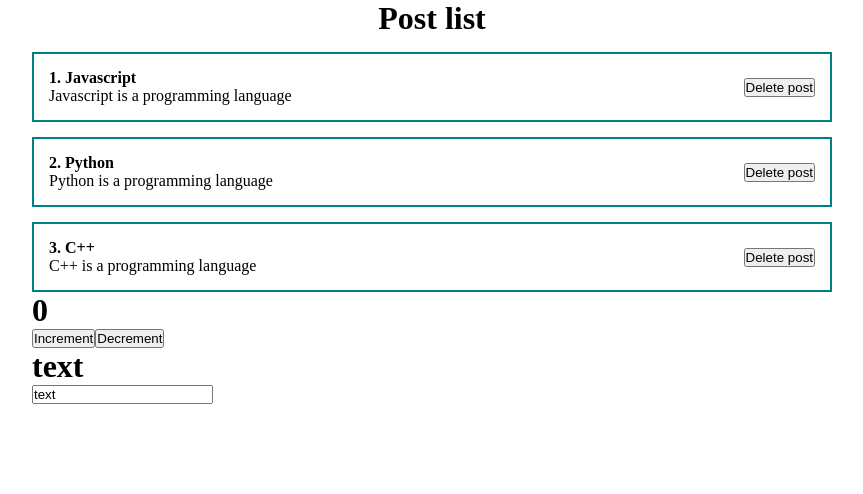
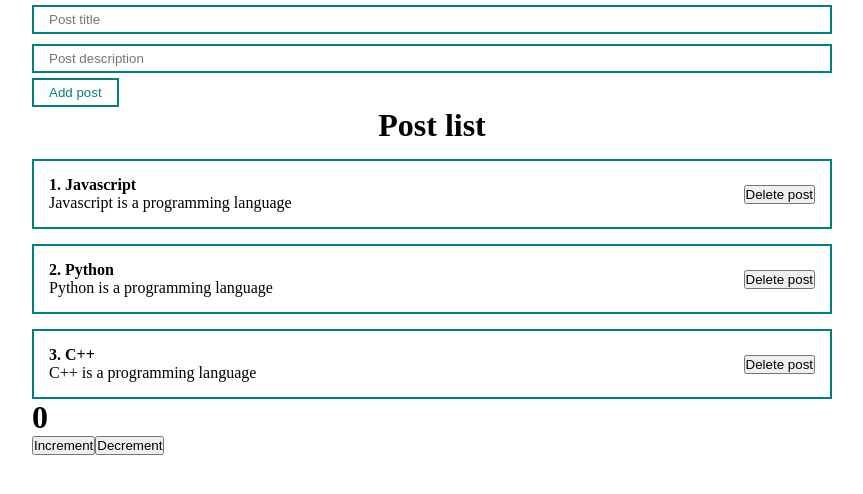
Before and after one commit to Katsiaryna-Andrabaila/react-app, a React (Create React App) app: page / in a window 1280 px wide. Shown: the top 494 px of the page, without its empty margins (208-1071 px from the left). Built offline with nearby package versions, Linux system fonts and the light colour scheme.

Commit message:
feat: implement post addition

```diff
--- a/src/App.js
+++ b/src/App.js
@@ -2,9 +2,10 @@ import { useState } from "react";
 import Counter from "./components/Counter";
 import "./styles/App.css";
 import PostList from "./components/PostList";
+import MyButton from "./components/UI/button/MyButton";
+import MyInput from "./components/UI/input/MyInput";
 
 function App() {
-  const [value, setValue] = useState("text");
   const [posts, setPosts] = useState([
     {
       id: 1,
@@ -23,16 +24,37 @@ function App() {
     },
   ]);
 
+  const [post, setPost] = useState({ title: "", description: "" });
+
+  const addNewPost = (e) => {
+    e.preventDefault();
+    const newPost = {
+      id: Date.now(),
+      ...post,
+    };
+    setPosts([...posts, newPost]);
+    setPost({ title: "", description: "" });
+  };
+
   return (
     <div className="App">
+      <form>
+        <MyInput
+          value={post.title}
+          onChange={(e) => setPost({ ...post, title: e.target.value })}
+          type="text"
+          placeholder="Post title"
+        />
+        <MyInput
+          value={post.description}
+          onChange={(e) => setPost({ ...post, description: e.target.value })}
+          type="text"
+          placeholder="Post description"
+        />
+        <MyButton onClick={addNewPost}>Add post</MyButton>
+      </form>
       <PostList posts={posts} />
       <Counter />
-      <h1>{value}</h1>
-      <input
-        type="text"
-        value={value}
-        onChange={(event) => setValue(event.target.value)}
-      />
     </div>
   );
 }
--- a/src/components/PostItem.jsx
+++ b/src/components/PostItem.jsx
@@ -2,7 +2,7 @@ const PostItem = (props) => {
   return (
     <div className="post">
         <div className="post__content">
-          <strong>{props.id}. {props.title}</strong>
+          <strong>{props.number}. {props.title}</strong>
           <p>{props.description}</p>
         </div>
         <div className="post__btns">
--- a/src/components/PostList.jsx
+++ b/src/components/PostList.jsx
@@ -5,8 +5,8 @@ const PostList = ({posts}) => {
     return (
         <>
         <h1 style={{ textAlign: "center" }}>Post list</h1>
-        {posts.map((post) => (
-          <PostItem key={post.id} {...post} />
+        {posts.map((post, i) => (
+          <PostItem number={i + 1} key={post.id} {...post} />
         ))}
       </>
     );
--- /dev/null
+++ b/src/components/UI/button/MyButton.jsx
@@ -0,0 +1,9 @@
+import classes from './MyButton.module.css'
+
+const MyButton = ({children, ...props}) => {
+    return (
+      <button {...props} className={classes.myButton}>{children}</button>
+    )
+}
+
+export default MyButton
--- /dev/null
+++ b/src/components/UI/button/MyButton.module.css
@@ -0,0 +1,6 @@
+.myButton {
+  padding: 5px 15px;
+  border: 2px solid teal;
+  background: transparent;
+  color: teal;
+}
--- /dev/null
+++ b/src/components/UI/input/MyInput.jsx
@@ -0,0 +1,9 @@
+import classes from './MyInput.module.css';
+
+const MyInput = (props) => {
+    return (
+        <input {...props} className={classes.myInput}/>
+    )
+}
+
+export default MyInput
--- /dev/null
+++ b/src/components/UI/input/MyInput.module.css
@@ -0,0 +1,6 @@
+.myInput {
+  width: 100%;
+  padding: 5px 15px;
+  margin: 5px 0;
+  border: 2px solid teal;
+}
```
